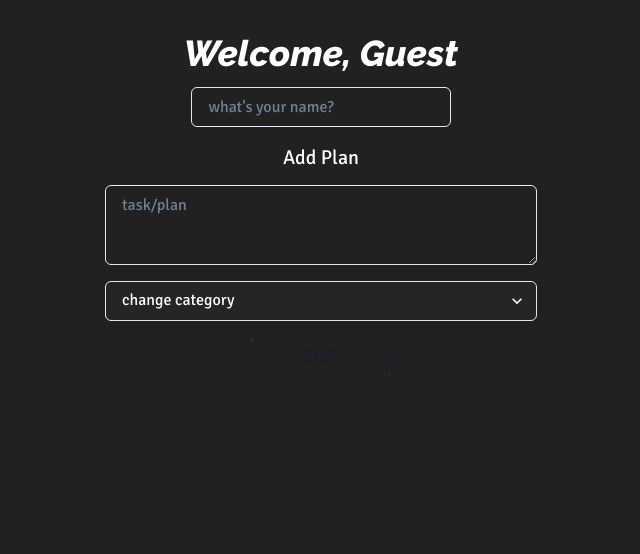
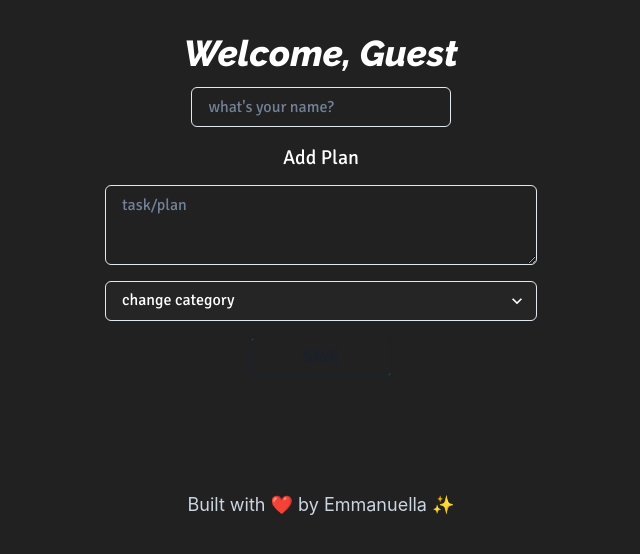
Before and after one commit to Emmanuella-codes/planner-app, a React (Create React App) app: page / in a window 1280 px wide. Shown: the top 554 px of the page, without its empty margins (319-959 px from the left). Built offline with nearby package versions, Linux system fonts and the light colour scheme.

Commit message:
create footer content

```diff
--- a/src/components/AddPlan.tsx
+++ b/src/components/AddPlan.tsx
@@ -16,6 +16,7 @@ import { useSelector, useDispatch } from "react-redux";
 import { addPlan } from "../features/UserPlan";
 import "./styles/index.css";
 import SavedPlans from "./SavedPlans";
+import Footer from "./Footer";
 
 const AddPlan = () => {
   const dispatch = useDispatch();
@@ -125,6 +126,7 @@ const AddPlan = () => {
         </Box>
         {/* display saved plans */}
         <SavedPlans />
+        <Footer />
       </Flex>
     </Container>
   );
--- /dev/null
+++ b/src/components/Footer.tsx
@@ -0,0 +1,15 @@
+import { Box, Text } from "@chakra-ui/react";
+
+const Footer = () => {
+  return (
+    <Box pos="relative" top={12} m="auto">
+      <Box p={4} textAlign="center">
+        <Text fontSize={"lg"} color="gray.300">
+          Built with ❤️ by Emmanuella ✨
+        </Text>
+      </Box>
+    </Box>
+  );
+};
+
+export default Footer;
```
